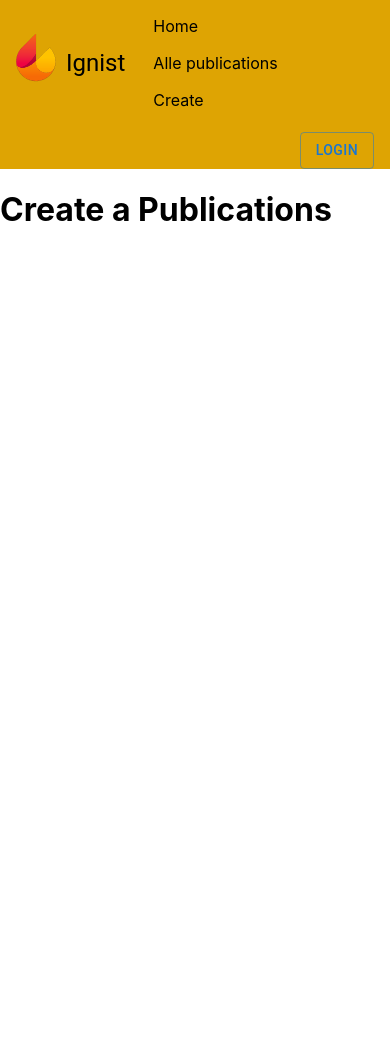
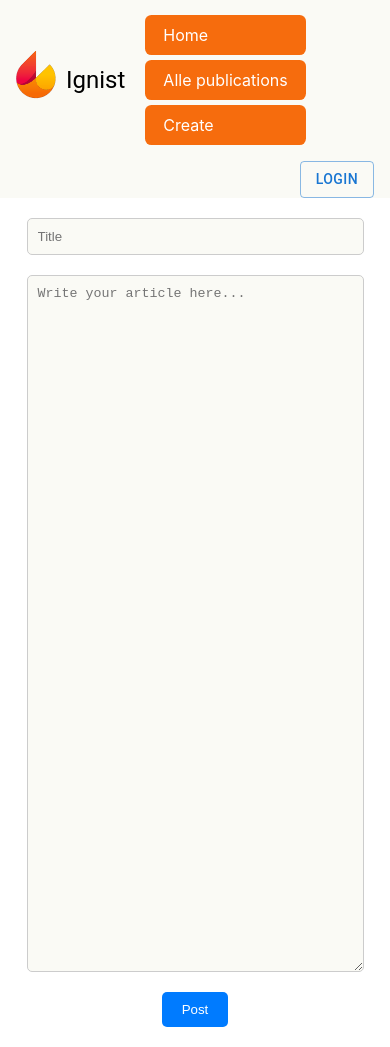
Before and after one commit to HamidHamrah/React-Brannhjelp, a React (Create React App) app: page /create in a window 390 px wide. Before the commit the page ends 844 px from the top, so only its background shows below. Built offline with nearby package versions, Linux system fonts and the light colour scheme.

Commit message:
Create desgin is fine, but the post method doesnt work.

```diff
--- a/package.json
+++ b/package.json
@@ -9,6 +9,7 @@
     "@testing-library/jest-dom": "^5.17.0",
     "@testing-library/react": "^13.4.0",
     "@testing-library/user-event": "^13.5.0",
+    "axios": "^1.6.7",
     "react": "^18.2.0",
     "react-dom": "^18.2.0",
     "react-router-dom": "^6.22.0",
--- a/src/App.js
+++ b/src/App.js
@@ -4,6 +4,7 @@ import Create from './Pages/Create';
 import AllPub from "./Pages/ListAllpublications"
 import './Components/Navbar/NavbarStyle.css';
 import './Components/ListAllPublications/Style.css';
+import "./Components/Create/Create.css"
 
 function App() {
   return (
--- /dev/null
+++ b/src/Components/Create/Create.css
@@ -0,0 +1,52 @@
+.article-form {
+    display: flex;
+    flex-direction: column;
+    align-items: center; /* Center the form items */
+    gap: 20px;
+    margin: 20px;
+  }
+
+  .article-form input, .article-form textarea {
+    padding: 10px;
+    border: 1px solid #ccc;
+    border-radius: 5px;
+    background-color: rgb(250, 250, 245); /* Yellowish background */
+  }
+
+  /* Adjusting the size and ensuring proper centering */
+  .article-form input {
+    width: 50%; /* 6 inches, assuming 96px per inch */
+    max-width: 100%; /* Ensure it's responsive */
+  }
+
+  .article-form textarea {
+    width:50%; /* 6 inches wide */
+    height: 80vh; /* 4 inches tall, assuming 96px per inch */
+    resize: vertical; /* Allows only vertical resizing */
+    overflow: auto;
+    max-width: 100%; /* Ensure it's responsive */
+  }
+
+  .article-form button {
+    padding: 10px 20px;
+    background-color: #007bff;
+    color: white;
+    border: none;
+    border-radius: 5px;
+    cursor: pointer;
+  }
+
+  .article-form button:hover {
+    background-color: #0056b3;
+  }
+  @media (max-width: 768px) {
+    .article-form input, .article-form textarea {
+      width: 75%; /* Increase width for smaller screens */
+    }
+  }
+
+  @media (max-width: 480px) {
+    .article-form input, .article-form textarea {
+      width: 90%; /* Further increase width for very small screens */
+    }
+  }
--- a/src/Components/ListAllPublications/Style.css
+++ b/src/Components/ListAllPublications/Style.css
@@ -52,7 +52,7 @@
   background-color: rgb(250, 250, 245);
   width: 95%;
   padding: 10px;
-  margin: 10px;
+  margin:10px;
 }
 
 .article-body {
@@ -63,8 +63,8 @@
   background-color: rgb(250, 250, 245);
   width: 95%;
   height: 70%;
+  margin: 10px;
   padding: 10px;
-  margin: 10px;
 }
 
 @media (min-width: 768px) {
--- a/src/Components/Navbar/Navbar.js
+++ /dev/null
@@ -1,45 +0,0 @@
-import React, { useState } from 'react';
-import Button from '@mui/material/Button';
-import Container from '@mui/material/Container';
-import Grid from '@mui/material/Grid';
-import Typography from '@mui/material/Typography';
-import Logo from './Logo.png'
-
-const NavBar = () => {
-    const [isNavVisible, setIsNavVisible] = useState(false);
-
-    const toggleNav = () => {
-      setIsNavVisible(!isNavVisible);
-    };
-
-    return (
-      <div className="navbar-container">
-        <Container maxWidth="lg">
-          <Grid container alignItems="center" justifyContent="flex-start" spacing={2}>
-            <Grid item className="navbar-item">
-              <img src={Logo} alt="Logo" className="navbar-logo" />
-              <Typography variant="h5" component="div" className="navbar-title">Ignist</Typography>
-            </Grid>
-            <Grid item>
-              {/* Toggle Button for Small Screens */}
-              <div className="hamburger-menu" onClick={toggleNav}>
-                <div></div>
-                <div></div>
-                <div></div>
-              </div>
-              <nav className={`navbar-links ${isNavVisible ? 'show' : ''}`}>
-                <a href="/home" className="nav-link">Home</a>
-                <a href="/All" className="nav-link">Alle publications</a>
-                <a href="/create" className="nav-link">Create</a>
-              </nav>
-            </Grid>
-            <Grid item ml="auto">
-              <Button variant="outlined" color="primary" className={`navbar-login ${isNavVisible ? 'show' : ''}`}>Login</Button>
-            </Grid>
-          </Grid>
-        </Container>
-      </div>
-    );
-  };
-
-  export default NavBar;
--- /dev/null
+++ b/src/Components/Navbar/Navbar.jsx
@@ -0,0 +1,53 @@
+import React, { useState } from 'react';
+import { useNavigate } from 'react-router-dom'; // Import useNavigate
+import Button from '@mui/material/Button';
+import Container from '@mui/material/Container';
+import Grid from '@mui/material/Grid';
+import Typography from '@mui/material/Typography';
+import Logo from './Logo.png';
+
+const NavBar = () => {
+  const [isNavVisible, setIsNavVisible] = useState(false);
+  const navigate = useNavigate(); // Initialize useNavigate
+
+  const toggleNav = () => {
+    setIsNavVisible(!isNavVisible);
+  };
+
+  // Function to navigate to the login/register page
+  const navigateToLoginRegister = () => {
+    navigate('/login-register'); // Adjust the path as needed
+  };
+
+  return (
+    <div className="navbar-container">
+      <Container maxWidth="lg">
+        <Grid container alignItems="center" justifyContent="flex-start" spacing={2}>
+          <Grid item className="navbar-item">
+            <img src={Logo} alt="Logo" className="navbar-logo" />
+            <Typography variant="h5" component="div" className="navbar-title">Ignist</Typography>
+          </Grid>
+          <Grid item>
+            {/* Toggle Button for Small Screens */}
+            <div className="hamburger-menu" onClick={toggleNav}>
+              <div></div>
+              <div></div>
+              <div></div>
+            </div>
+            <nav className={`navbar-links ${isNavVisible ? 'show' : ''}`}>
+              <a href="/home" className="nav-link">Home</a>
+              <a href="/All" className="nav-link">Alle publications</a>
+              <a href="/create" className="nav-link">Create</a>
+            </nav>
+          </Grid>
+          <Grid item ml="auto">
+            {/* Updated Button to use navigateToLoginRegister */}
+            <Button href='/Login' variant="outlined" color="primary" className={`navbar-login ${isNavVisible ? 'show' : ''}`} onClick={navigateToLoginRegister}>Login</Button>
+          </Grid>
+        </Grid>
+      </Container>
+    </div>
+  );
+};
+
+export default NavBar;
--- a/src/Components/Navbar/NavbarStyle.css
+++ b/src/Components/Navbar/NavbarStyle.css
@@ -1,7 +1,7 @@
 /* navbar.css - Updated for Responsiveness */
 .navbar-container {
-  background-color: #dea403;
-  margin-top: 10px;
+  background-color:  rgb(250, 250, 245);
+  margin-top: 15px;
   position: relative;
 }
 
@@ -36,29 +36,38 @@
   cursor: pointer;
 }
 
-.navbar-login:hover {
-  background-color: #ff0000;
-}
-
 .navbar-links {
   display: flex; /* Ensure links are aligned horizontally */
   justify-content: center;
   margin-left: auto;
   gap: 10px;
 }
-
 .nav-link {
+  display: inline-block;
+  padding: 0.5rem 1rem;
+  margin: 0 0.25rem;
   text-decoration: none;
-  color: #000000;
-  padding: 0.375rem 0.75rem;
-  transition: background-color 0.2s, color 0.2s;
+  border-radius: 0.40rem;
+  background-color: #f66c0d; /* Primary color for your nav links */
+  color: #ffffff; /* White text color */
+  border: 2px solid transparent; /* Preparing for a border change on hover/focus */
+  transition: background-color 0.3s ease, color 0.3s ease, border-color 0.3s ease, transform 0.3s ease; /* Smooth transition for color, border, and transform */
+  /* Add backface-visibility to fix any flickering issues while transforming */
+  backface-visibility: hidden;
 }
 
 .nav-link:hover, .nav-link:focus {
-  background-color: #ceb15b;
-  color: #003cff;
+  background-color: #f66c0d; /* Darker shade when hovered/focused */
+  color: #ffffff;
   border-radius: 0.25rem;
+  border-color: #ffffff;
+  /* Scale up the nav link size */
+  transform: scale(1.1); /* Adjust the scale factor as needed */
+  /* Optional: add a shadow for more depth */
+  box-shadow: 0 2px 10px rgba(0, 0, 0, 0.2);
 }
+
+
 
 /* Responsive adjustments */
 @media (max-width: 768px) {
--- a/src/Pages/Create.js
+++ /dev/null
@@ -1,11 +0,0 @@
-import NavBar from "../Components/Navbar/Navbar";
-import React from 'react'
-
-export default function Create() {
-  return (
-    <div>
-      <NavBar />
-      <h1>Create a Publications</h1>
-    </div>
-  )
-}
--- /dev/null
+++ b/src/Pages/Create.jsx
@@ -0,0 +1,50 @@
+import React, { useState } from 'react';
+import NavBar from "../Components/Navbar/Navbar";
+
+export default function CreateArticle() {
+  const [title, setTitle] = useState('');
+  const [content, setContent] = useState('');
+
+  const handlePost = async () => {
+    const article = { title, content };
+    try {
+      const response = await fetch('https://localhost:7207/api/publications', {
+        method: 'POST',
+        headers: {
+          'Content-Type': 'application/json',
+        },
+        body: JSON.stringify(article),
+      });
+      if (response.ok) {
+        alert('Article posted successfully!');
+        // Reset form or redirect user as needed
+      } else {
+        alert('Failed to post the article.');
+      }
+    } catch (error) {
+      console.error('Error posting the article:', error);
+      alert('Error posting the article.');
+    }
+  };
+
+  return (
+    <div>
+      <NavBar />
+      <div className="article-form">
+        <input
+          type="text"
+          placeholder="Title"
+          value={title}
+          onChange={(e) => setTitle(e.target.value)}
+        />
+        <textarea
+          placeholder="Write your article here..."
+          value={content}
+          onChange={(e) => setContent(e.target.value)}
+          rows="10"
+        ></textarea>
+        <button onClick={handlePost}>Post</button>
+      </div>
+    </div>
+  );
+}
```
Also changed, not shown: src/Components/ListAllPublications/Search.jsx (renamed from src/Components/ListAllPublications/Search.js, +25 -30 lines), src/Pages/Home.jsx (renamed from src/Pages/Home.js), src/Pages/ListAllpublications.jsx (renamed from src/Pages/ListAllpublications.js), 1 other file (tests, documents, lock files or other folders).
